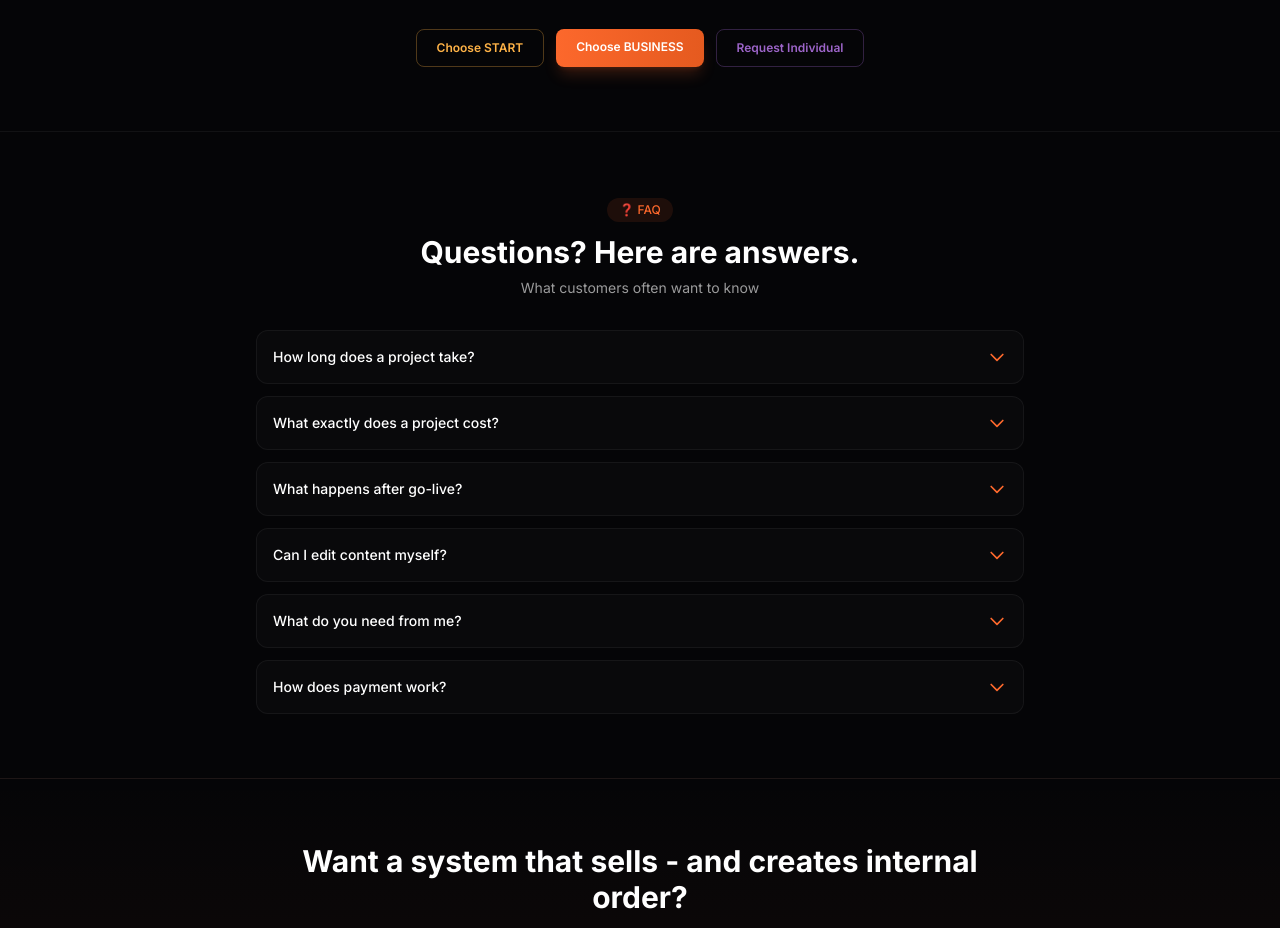
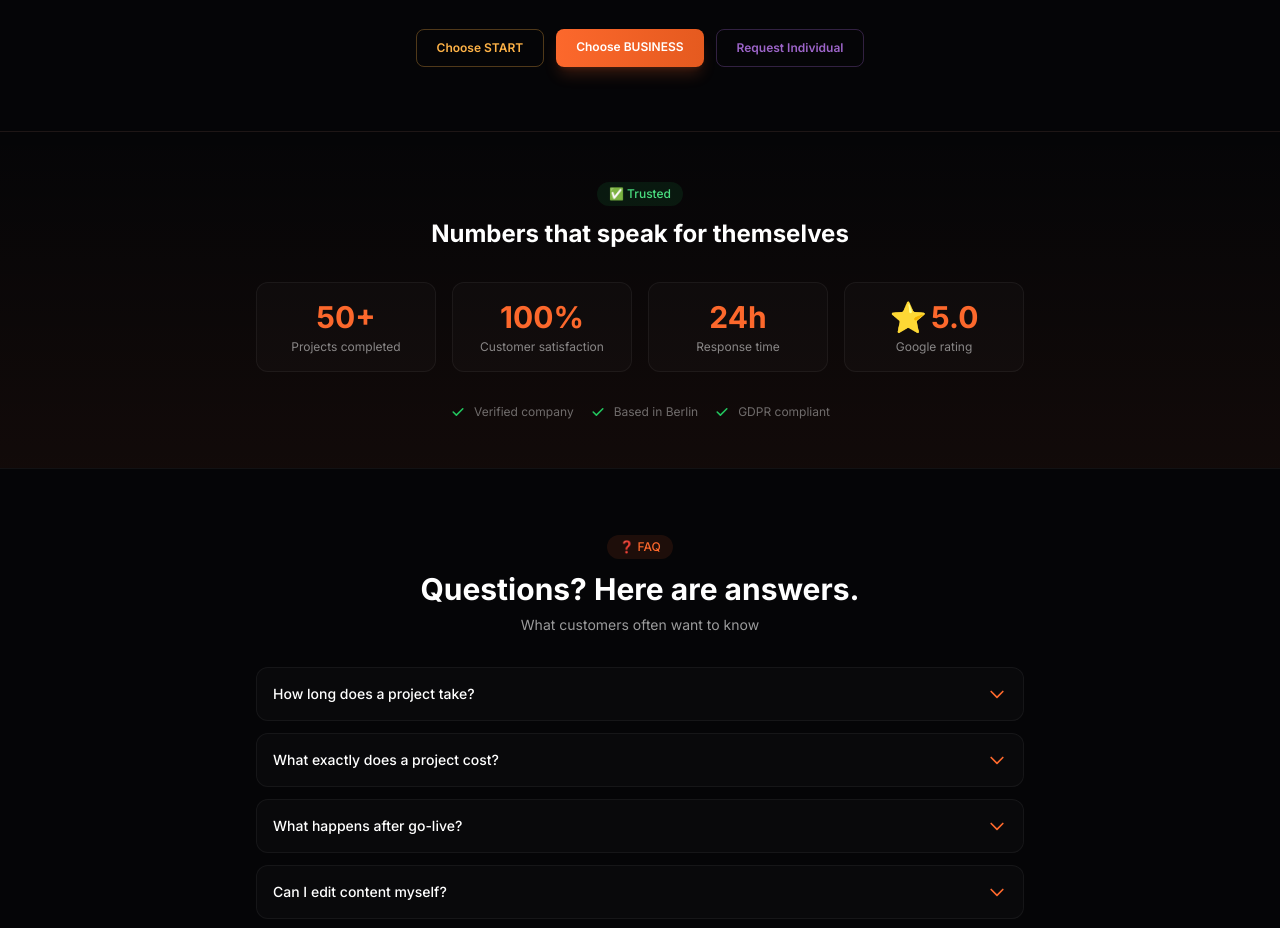
Before and after one commit to agentflowm-hash/agentflowm, a Next.js app: page /en/pakete in a window 1280 px wide. Shown: the part 5060-5988 px from the top of the page. Built offline with nearby package versions, Linux system fonts and the light colour scheme; no server answers.

Commit message:
feat: Trust/Social Proof Section hinzugefügt 🚀
NEUE FEATURES:
- Stats: 50+ Projekte, 100% Zufriedenheit, 24h Antwortzeit, 5.0 Bewertung
- Trust Badges: Verifiziert, Berlin, DSGVO
- Übersetzungen für DE, EN, AR

```diff
--- a/src/app/[locale]/pakete/page.tsx
+++ b/src/app/[locale]/pakete/page.tsx
@@ -809,6 +809,64 @@ function ComparisonSection() {
   );
 }
 
+// Trust/Social Proof Section
+function TrustSection() {
+  const t = useTranslations("pages.pakete.trust");
+
+  const stats = [
+    { value: "50+", label: t("stats.projects") },
+    { value: "100%", label: t("stats.satisfaction") },
+    { value: "24h", label: t("stats.response") },
+    { value: "5.0", label: t("stats.rating"), icon: "⭐" },
+  ];
+
+  return (
+    <section className="py-10 sm:py-12 border-t border-white/5 bg-gradient-to-b from-transparent to-[#FC682C]/5">
+      <div className="container px-4 sm:px-6">
+        <div className="text-center mb-8">
+          <span className="inline-block px-3 py-1 rounded-full bg-green-500/10 text-green-400 text-xs font-medium mb-3">
+            {t("badge")}
+          </span>
+          <h2 className="text-lg sm:text-xl lg:text-2xl font-bold text-white">{t("headline")}</h2>
+        </div>
+
+        <div className="grid grid-cols-2 md:grid-cols-4 gap-4 max-w-3xl mx-auto">
+          {stats.map((stat, i) => (
+            <div key={i} className="text-center p-4 rounded-xl bg-white/[0.02] border border-white/5">
+              <div className="text-2xl sm:text-3xl font-bold text-[#FC682C] mb-1">
+                {stat.icon && <span className="mr-1">{stat.icon}</span>}
+                {stat.value}
+              </div>
+              <div className="text-xs text-white/50">{stat.label}</div>
+            </div>
+          ))}
+        </div>
+
+        <div className="mt-8 flex flex-wrap justify-center gap-4 text-xs text-white/40">
+          <div className="flex items-center gap-2">
+            <svg className="w-4 h-4 text-green-500" fill="currentColor" viewBox="0 0 20 20">
+              <path fillRule="evenodd" d="M16.707 5.293a1 1 0 010 1.414l-8 8a1 1 0 01-1.414 0l-4-4a1 1 0 011.414-1.414L8 12.586l7.293-7.293a1 1 0 011.414 0z" clipRule="evenodd" />
+            </svg>
+            {t("badges.verified")}
+          </div>
+          <div className="flex items-center gap-2">
+            <svg className="w-4 h-4 text-green-500" fill="currentColor" viewBox="0 0 20 20">
+              <path fillRule="evenodd" d="M16.707 5.293a1 1 0 010 1.414l-8 8a1 1 0 01-1.414 0l-4-4a1 1 0 011.414-1.414L8 12.586l7.293-7.293a1 1 0 011.414 0z" clipRule="evenodd" />
+            </svg>
+            {t("badges.berlin")}
+          </div>
+          <div className="flex items-center gap-2">
+            <svg className="w-4 h-4 text-green-500" fill="currentColor" viewBox="0 0 20 20">
+              <path fillRule="evenodd" d="M16.707 5.293a1 1 0 010 1.414l-8 8a1 1 0 01-1.414 0l-4-4a1 1 0 011.414-1.414L8 12.586l7.293-7.293a1 1 0 011.414 0z" clipRule="evenodd" />
+            </svg>
+            {t("badges.gdpr")}
+          </div>
+        </div>
+      </div>
+    </section>
+  );
+}
+
 // FAQ Section
 function FAQSection() {
   const t = useTranslations("pages.pakete.faq");
@@ -932,6 +990,7 @@ export default function PaketePage() {
       <ServiceSection />
       <PaymentSection />
       <ComparisonSection />
+      <TrustSection />
       <FAQSection />
       <FinalCTA />
     </>
```
Also changed, not shown: messages/ar.json, messages/de.json, messages/en.json.
